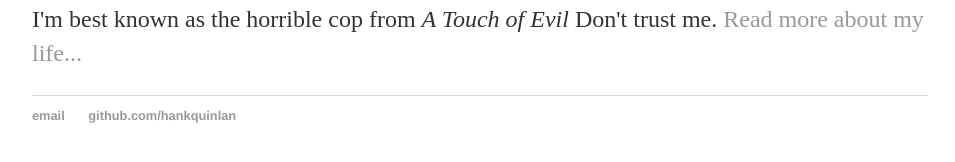
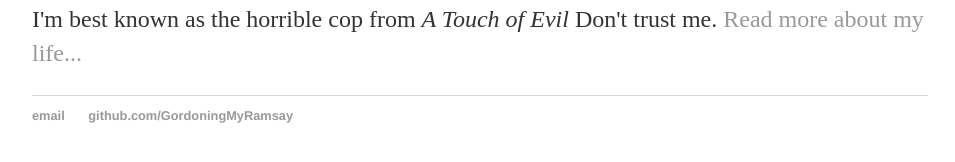
Before and after one commit to GordoningMyRamsay/GordoningMyRamsay.github.io, a Jekyll site: the page built from index.html, in a window 1280 px wide. Shown: the part 194-356 px from the top of the page, without its empty margins (160-1115 px from the left). Built offline with Jekyll 4.4.1, drawn with Linux system fonts in a browser that asks for light colours.

Commit message:
Update default.html

```diff
--- a/_layouts/default.html
+++ b/_layouts/default.html
@@ -21,8 +21,8 @@
 			</div><!-- /.container -->
 			<footer>
 	    		<ul>
-	        		<li><a href="mailto:hankquinlanhub@gmail.com">email</a></li>
-	        		<li><a href="https://github.com/hankquinlan">github.com/hankquinlan</a></li>
+	        		<li><a href="mailto:ik@it-dillingen.de">email</a></li>
+	        		<li><a href="https://github.com/GordoningMyRamsay">github.com/GordoningMyRamsay</a></li>
 				</ul>
 			</footer>
 		</body>
```
